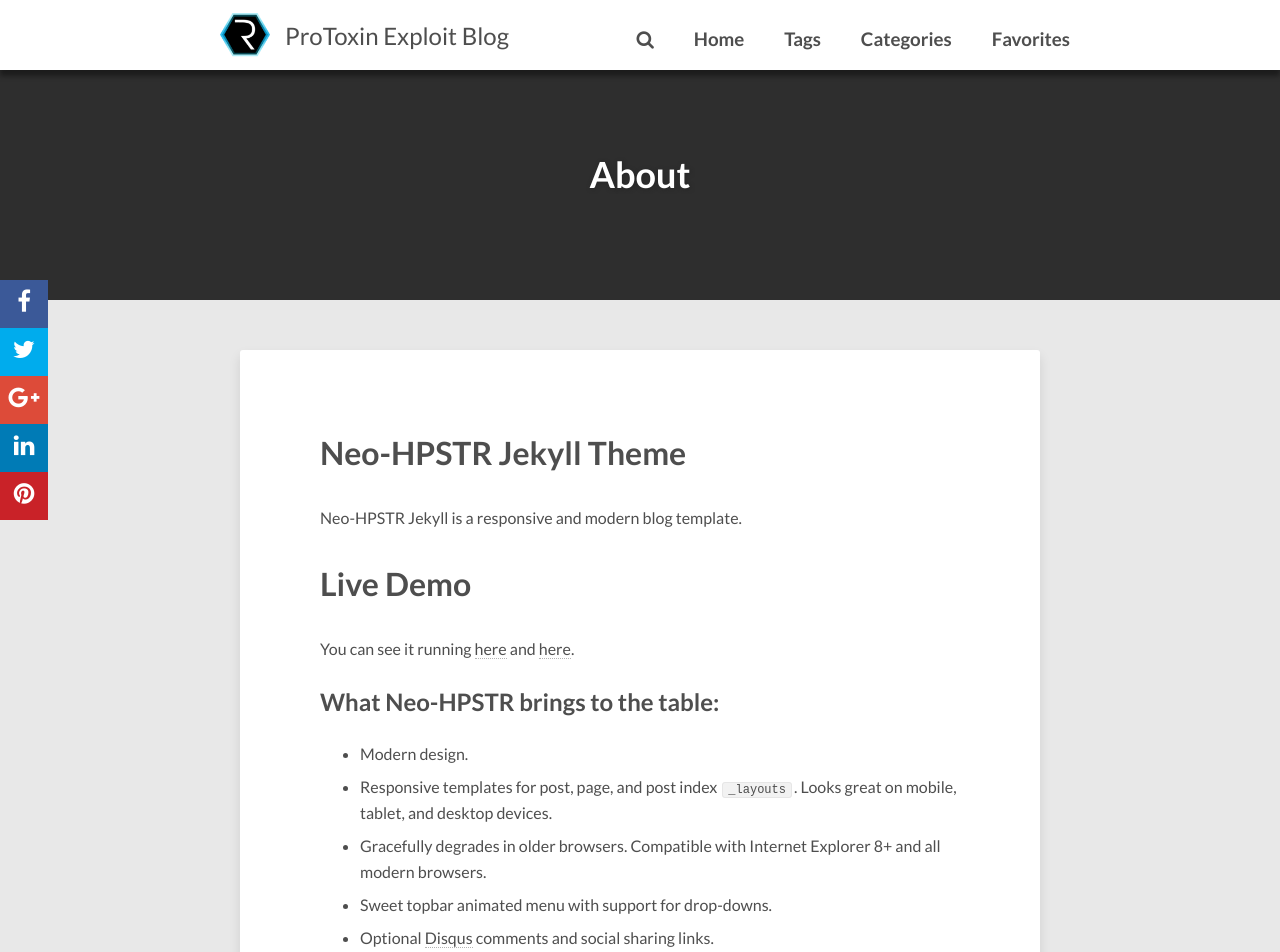
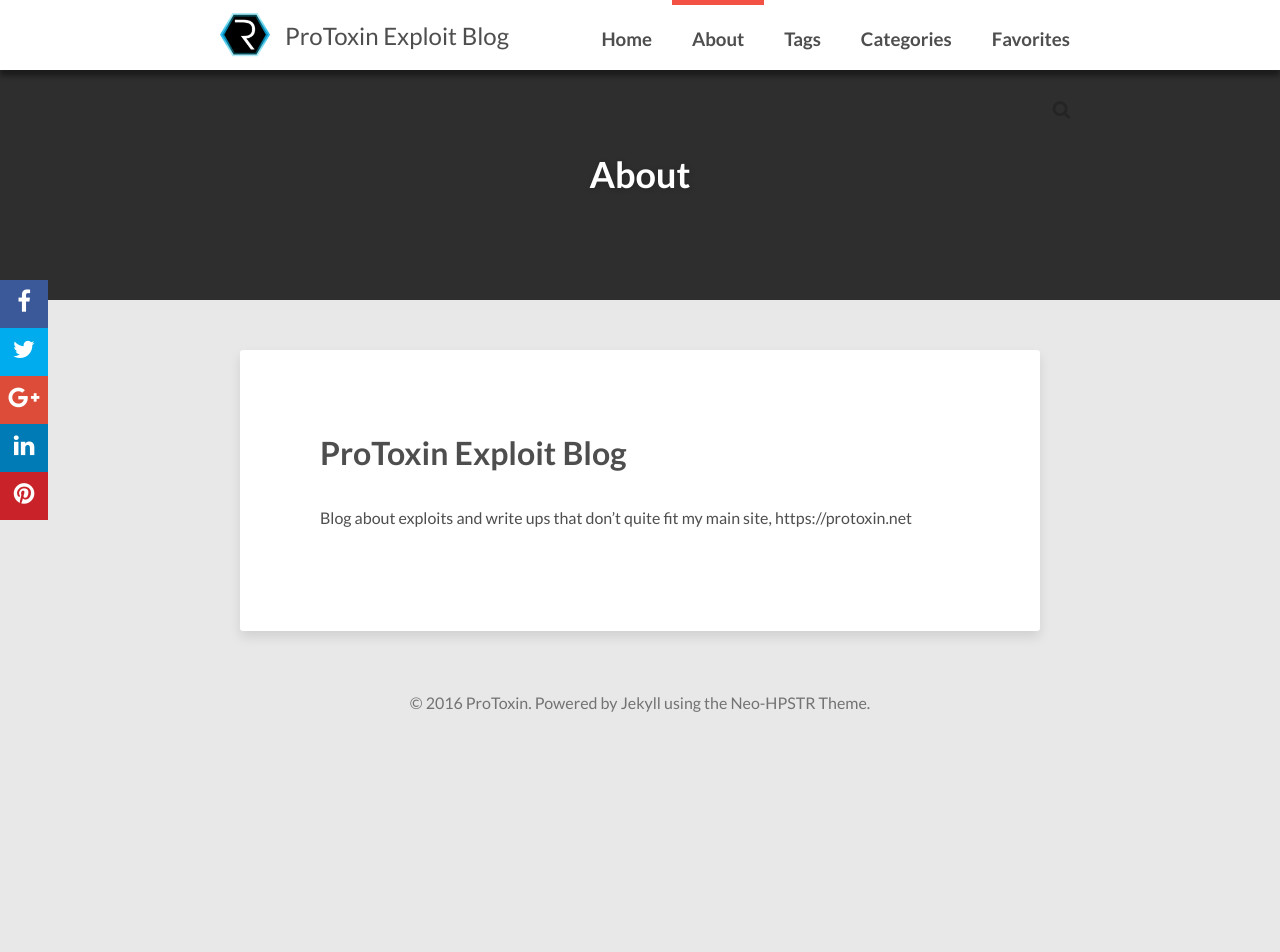
Before and after one commit to protoxin/protoxin.github.io, a Jekyll site: the page built from about.md, in a window 1280 px wide and 1400 px high. Shown: the top 952 px of the window. Built offline with Jekyll 4.4.1, drawn with Linux system fonts in a browser that asks for light colours; nearby versions of some CDN libraries; comment, search, counter and statistics services are not loaded; some of the changed text lies outside the part shown.

Commit message:
Update About page

```diff
--- a/_config.yml
+++ b/_config.yml
@@ -20,6 +20,8 @@
 menu:
   - title: 'Home'
     url: '/'
+  - title: 'About'
+    url: '/about'
   - title: 'Tags'
     url: '/tags'
   - title: 'Categories'
--- a/about.md
+++ b/about.md
@@ -1,36 +1,9 @@
 ---
 layout: page
 title: About
-share: true
+share: false
 ---
 
-# Neo-HPSTR Jekyll Theme
+# ProToxin Exploit Blog
 
-Neo-HPSTR Jekyll is a responsive and modern blog template.
-
-# Live Demo
-
-You can see it running [here](http://blog.rhesoft.com/) and [here](http://aronbordin.com/neo-hpstr-jekyll-theme/).
-
-
-## What Neo-HPSTR brings to the table:
-
-* Modern design.
-* Responsive templates for post, page, and post index `_layouts`. Looks great on mobile, tablet, and desktop devices.
-* Gracefully degrades in older browsers. Compatible with Internet Explorer 8+ and all modern browsers.
-* Sweet topbar animated menu with support for drop-downs.
-* Optional [Disqus](http://disqus.com) comments and social sharing links.
-* [Open Graph](https://developers.facebook.com/docs/opengraph/) and [Twitter Cards](https://dev.twitter.com/docs/cards) support for a better social sharing experience.
-* Simple [custom 404 page](http://mmistakes.github.io/hpstr-jekyll-theme/404.html) to get you started.
-* Stylesheets for Pygments and Coderay [syntax highlighting](http://mmistakes.github.io/hpstr-jekyll-theme/code-highlighting-post/) to make your code examples look snazzy
-* Author panel, with social links
-* Read more tag support(similar with Wordpress ).
-
-![Preview](http://aronbordin.com/images/neo-hpstr-jekyll-theme-preview.png)
-
-
----
-
-## Getting Started
-
-Neo-HPSTR takes advantage of Sass and data files to make customizing easier. These features require Jekyll 2.x and will not work with older versions of Jekyll.
+Blog about exploits and write ups that don't quite fit my main site, https://protoxin.net
```
